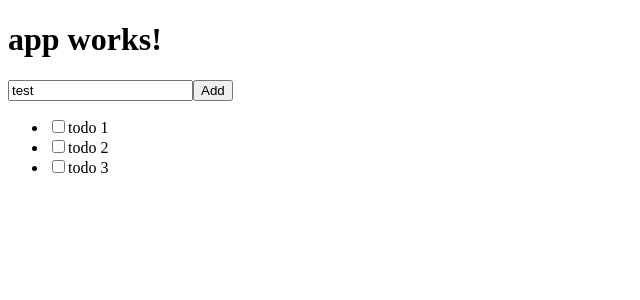
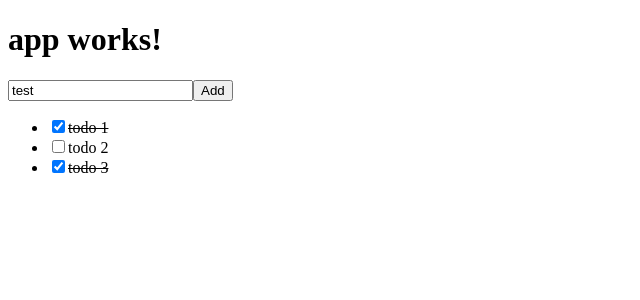
Before and after one commit to wellwind/Angular2Demo, an Angular app: page / in a window 1280 px wide. Shown: the top 300 px of the page, without its empty margins (0-640 px from the left). Built offline with nearby package versions, Linux system fonts and the light colour scheme.

Commit message:
TodoItem狀態

```diff
--- a/src/app/app.component.ts
+++ b/src/app/app.component.ts
@@ -9,12 +9,12 @@ import { Component } from '@angular/core';
 export class AppComponent {
   title = 'app works!';
   items = [
-    {id: 1, text: "todo 1"},
-    {id: 2, text: "todo 2"},
-    {id: 3, text: "todo 3"}
+    {id: 1, text: "todo 1", done: true},
+    {id: 2, text: "todo 2", done: false},
+    {id: 3, text: "todo 3", done: true}
   ];
 
   addTodoItem(todoText) {
-    this.items.push({ id: this.items.length + 1, text: todoText})
+    this.items.push({ id: this.items.length + 1, text: todoText, done: false})
   }
 }
--- a/src/app/todo-items/todo-items.component.css
+++ b/src/app/todo-items/todo-items.component.css
@@ -0,0 +1,3 @@
+.del {
+  text-decoration: line-through;
+}
--- a/src/app/todo-items/todo-items.component.html
+++ b/src/app/todo-items/todo-items.component.html
@@ -1,7 +1,7 @@
 <div>
   <ul>
     <li *ngFor="let item of items">
-      <label><input type="checkbox" id="item_{{item.id}}" />{{item.text}}</label>
+      <label [ngClass]="{del: item.done === true}"><input type="checkbox" checked="{{item.done === true ? 'checked' : ''}}" id="item_{{item.id}}" />{{item.text}}</label>
     </li>
   </ul>
 </div>
```
